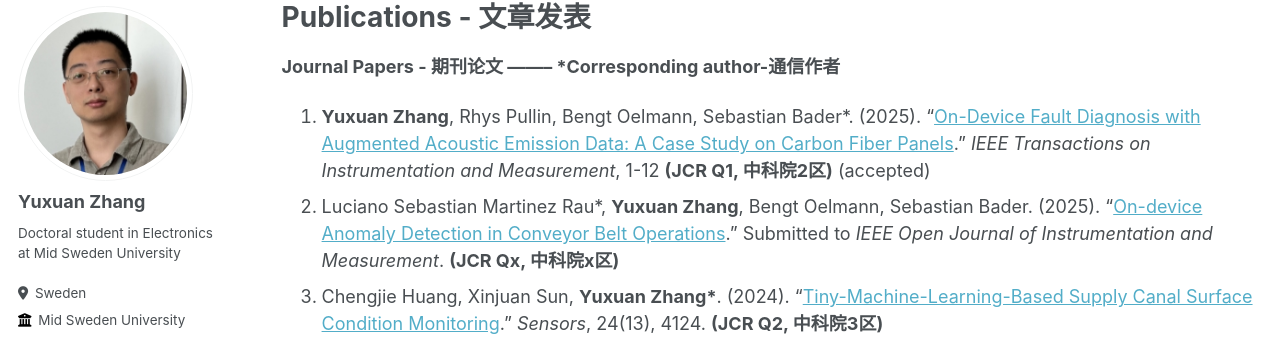
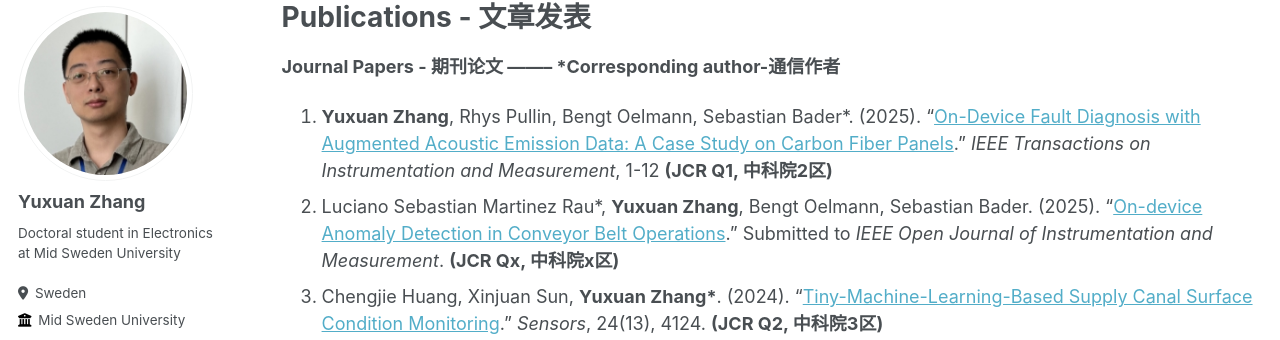
Before and after one commit to YuxuanZhang-96/YuxuanZhang-96.github.io, a Jekyll site: the page built from _pages/cv.md, in a window 1280 px wide and 900 px high, scrolled down 664 px. Shown: the part 100-440 px from the top of the window. Built offline with Jekyll 4.4.1, drawn with Linux system fonts in a browser that asks for light colours; some web fonts are replaced.

Commit message:
Update cv.md

```diff
--- a/_pages/cv.md
+++ b/_pages/cv.md
@@ -34,7 +34,7 @@ Skills - 技能
 Publications - 文章发表
 ======
 __Journal Papers - 期刊论文        --------        *Corresponding author-通信作者__
-1. __Yuxuan Zhang__, Rhys Pullin, Bengt Oelmann, Sebastian Bader*. (2025). "[On-Device Fault Diagnosis with Augmented Acoustic Emission Data: A Case Study on Carbon Fiber Panels](https://ieeexplore.ieee.org/document/11029626)." _IEEE Transactions on Instrumentation and Measurement_, 1-12 __(JCR Q1, 中科院2区)__ (accepted)
+1. __Yuxuan Zhang__, Rhys Pullin, Bengt Oelmann, Sebastian Bader*. (2025). "[On-Device Fault Diagnosis with Augmented Acoustic Emission Data: A Case Study on Carbon Fiber Panels](https://ieeexplore.ieee.org/document/11029626)." _IEEE Transactions on Instrumentation and Measurement_, 1-12 __(JCR Q1, 中科院2区)__
 2. Luciano Sebastian Martinez Rau*, __Yuxuan Zhang__, Bengt Oelmann, Sebastian Bader. (2025). "[On-device Anomaly Detection in Conveyor Belt Operations](https://arxiv.org/abs/2411.10729)." Submitted to _IEEE Open Journal of Instrumentation and Measurement_. __(JCR Qx, 中科院x区)__
 3. Chengjie Huang, Xinjuan Sun, __Yuxuan Zhang*__. (2024). "[Tiny-Machine-Learning-Based Supply Canal Surface Condition Monitoring](https://www.mdpi.com/1424-8220/24/13/4124)." _Sensors_, 24(13), 4124. __(JCR Q2, 中科院3区)__
 4. Yang Xie, Yali Nie, Jan Lundgren, Mingliang Yang, __Yuxuan Zhang__, Zhenbo Chen*. (2024). "[Cervical Spondylosis Diagnosis Based on Convolutional Neural Network with X-ray Images](https://www.mdpi.com/1424-8220/24/11/3428)." _Sensors_, 24(11), 3428. __(JCR Q2, 中科院3区)__
```
